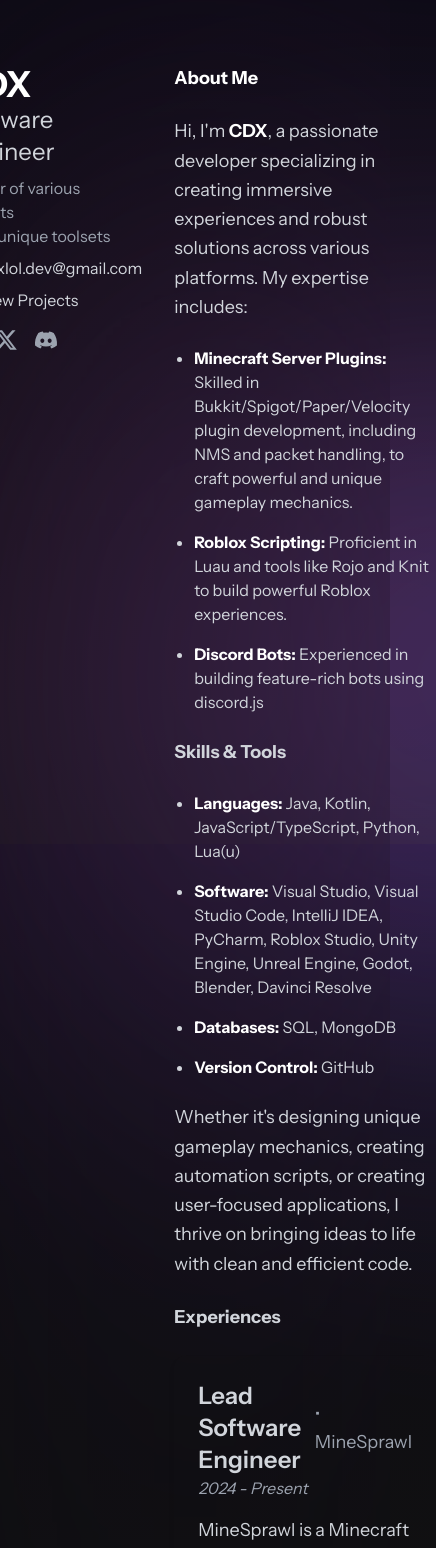
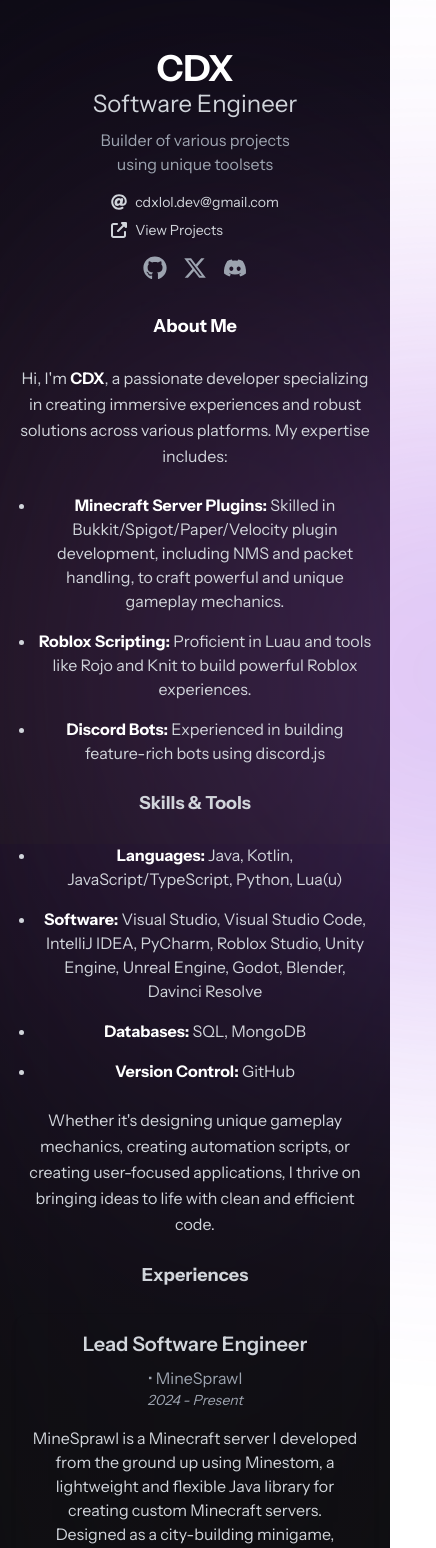
Before and after one commit to CDX-1/portfolio, a Next.js app: page / in a window 390 px wide. Shown: the top 1548 px of the page, 436 px wide, since content can reach past the window. Built offline with nearby package versions, Linux system fonts and the light colour scheme.

Commit message:
Attempts to improve mobile compatability

```diff
--- a/src/app/components/Experience.tsx
+++ b/src/app/components/Experience.tsx
@@ -6,7 +6,7 @@
   dateRange: string;
   description: string;
   link?: string;
-    discontinued?: boolean
+  discontinued?: boolean;
 };
 
 const Experience: React.FC<ExperienceProps> = ({
@@ -15,24 +15,27 @@
   dateRange,
   description,
   link,
-    discontinued
+  discontinued,
 }) => {
   return (
-        <div className="bg-transparent p-6 mb-4 rounded-xl shadow-md hover:bg-container transition-all duration-300">
-            <div className="flex items-center space-x-2">
-                <h3 className="text-2xl font-semibold">{title}</h3>
-                <span className="text-lg text-gray-400">• {company}</span>
+    <div className="bg-transparent p-4 sm:p-6 mb-4 rounded-xl shadow-md hover:bg-container transition-all duration-300">
+      <div className="flex flex-col sm:flex-row sm:items-center sm:space-x-2 space-y-2 sm:space-y-0">
+        <h3 className="text-xl sm:text-2xl font-semibold text-center sm:text-left">{title}</h3>
+        <span className="text-base sm:text-lg text-gray-400 text-center sm:text-left">
+          • {company}
+        </span>
       </div>
-            <p className="text-gray-400 italic">{dateRange}{discontinued && (
-                <span className="pl-3">(Discontinued)</span>
-            )}</p>
-            <p className="text-lg mt-4">{description}</p>
+      <p className="text-sm sm:text-base text-gray-400 italic text-center sm:text-left">
+        {dateRange}
+        {discontinued && <span className="pl-3">(Discontinued)</span>}
+      </p>
+      <p className="text-base sm:text-lg mt-4 text-center sm:text-left">{description}</p>
       {link && (
         <a
           href={link}
           target="_blank"
           rel="noopener noreferrer"
-                    className="text-blue-600 hover:text-blue-500 mt-2 inline-block"
+          className="text-blue-600 hover:text-blue-500 mt-2 inline-block text-center sm:text-left"
         >
           Learn More
         </a>
--- a/src/app/page.tsx
+++ b/src/app/page.tsx
@@ -4,58 +4,119 @@
 
 export default function Home() {
   return (
-    <main className="flex items-start justify-center min-h-screen text-gray-100 p-8 pt-16 z-[-1] backdrop-blur-[200px]">
+    <main className="flex flex-col sm:flex-row items-center sm:items-start justify-center min-h-screen text-gray-100 p-4 sm:p-8 pt-12 sm:pt-16 z-[-1] backdrop-blur-[200px]">
       {/* Left Column */}
-      <div className="w-full sm:w-1/4 md:w-1/6 flex flex-col justify-start items-start group hover">
-        <h1 className="text-4xl sm:text-8xl font-bold text-transparent text-white">CDX</h1>
-        <p className="text-2xl text-gray-300">Software Engineer</p>
-        <p className="text-l text-gray-400 pt-2">Builder of various projects</p>
-        <p className="text-l text-gray-400">using unique toolsets</p>
-        <div className="flex flex-col space-y-2 pt-2">
+      <div className="w-full sm:w-1/4 md:w-1/6 flex flex-col justify-start items-center sm:items-start group">
+        <h1 className="text-4xl sm:text-8xl font-bold text-transparent text-white text-center sm:text-left">
+          CDX
+        </h1>
+        <p className="text-2xl text-gray-300 text-center sm:text-left">
+          Software Engineer
+        </p>
+        <p className="text-base text-gray-400 pt-2 text-center sm:text-left">
+          Builder of various projects
+        </p>
+        <p className="text-base text-gray-400 text-center sm:text-left">
+          using unique toolsets
+        </p>
+        <div className="flex flex-col space-y-2 pt-4">
           <span className="inline-flex items-center text-gray-300 hover:text-white duration-300">
-            <a href="https://mail.google.com/mail/?view=cm&fs=1&to=cdxlol.dev@gmail.com&su=Development Proposal" target="_blank" className="flex items-center">
+            <a
+              href="https://mail.google.com/mail/?view=cm&fs=1&to=cdxlol.dev@gmail.com&su=Development Proposal"
+              target="_blank"
+              className="flex items-center"
+            >
               <FaAt />
-              <span className="ml-2">cdxlol.dev@gmail.com</span>
+              <span className="ml-2 text-sm">cdxlol.dev@gmail.com</span>
             </a>
           </span>
           <span className="inline-flex items-center text-gray-300 hover:text-white duration-300">
             <a href="/projects" className="flex items-center">
               <FaUpRightFromSquare />
-              <span className="ml-2">View Projects</span>
+              <span className="ml-2 text-sm">View Projects</span>
             </a>
           </span>
         </div>
-        <div className="mt-4 flex space-x-4 text-gray-400">
-          <a href="https://github.com/CDX-1" target="_blank" className="hover:text-white duration-300"><FaGithub className="h-6 w-6"></FaGithub></a>
-          <a href="https://x.com/cdxdev" target="_blank" className="hover:text-white duration-300"><FaXTwitter className="h-6 w-6"></FaXTwitter></a>
-          <a href="https://discord.gg/W8ssCC5QBC" target="_blank" className="hover:text-white duration-300"><FaDiscord className="h-6 w-6"></FaDiscord></a>
+        <div className="mt-4 flex space-x-4 text-gray-400 justify-center sm:justify-start">
+          <a
+            href="https://github.com/CDX-1"
+            target="_blank"
+            className="hover:text-white duration-300"
+          >
+            <FaGithub className="h-6 w-6" />
+          </a>
+          <a
+            href="https://x.com/cdxdev"
+            target="_blank"
+            className="hover:text-white duration-300"
+          >
+            <FaXTwitter className="h-6 w-6" />
+          </a>
+          <a
+            href="https://discord.gg/W8ssCC5QBC"
+            target="_blank"
+            className="hover:text-white duration-300"
+          >
+            <FaDiscord className="h-6 w-6" />
+          </a>
         </div>
-      </div >
+      </div>
 
       {/* Right Column */}
-      < div className="w-full sm:w-3/4 max-w-full sm:max-w-2xl space-y-6 pl-8 text-gray-300" >
-        <h1 className="text-lg leading-relaxed font-bold text-white">About Me</h1>
-        <p className="text-lg leading-relaxed break-words">
-          Hi, I&apos;m <b className="text-white">CDX</b>, a passionate developer specializing in creating immersive experiences and robust solutions across various platforms. My expertise includes:
+      <div className="w-full sm:w-3/4 max-w-full sm:max-w-2xl space-y-6 pl-0 sm:pl-8 text-gray-300 mt-8 sm:mt-0">
+        <h1 className="text-lg leading-relaxed font-bold text-white text-center sm:text-left">
+          About Me
+        </h1>
+        <p className="text-base leading-relaxed break-words text-center sm:text-left">
+          Hi, I&apos;m <b className="text-white">CDX</b>, a passionate developer
+          specializing in creating immersive experiences and robust solutions
+          across various platforms. My expertise includes:
         </p>
-        <ul className="list-disc pl-5 mt-4 space-y-4 sm:space-y-2">
-          <li><b className="text-white">Minecraft Server Plugins:</b> Skilled in Bukkit/Spigot/Paper/Velocity plugin development, including NMS and packet handling, to craft powerful and unique gameplay mechanics.</li>
-          <li><b className="text-white">Roblox Scripting:</b> Proficient in Luau and tools like Rojo and Knit to build powerful Roblox experiences.</li>
-          <li><b className="text-white">Discord Bots:</b> Experienced in building feature-rich bots using discord.js</li>
+        <ul className="list-disc pl-5 mt-4 space-y-4 sm:space-y-2 text-center sm:text-left">
+          <li>
+            <b className="text-white">Minecraft Server Plugins:</b> Skilled in
+            Bukkit/Spigot/Paper/Velocity plugin development, including NMS and
+            packet handling, to craft powerful and unique gameplay mechanics.
+          </li>
+          <li>
+            <b className="text-white">Roblox Scripting:</b> Proficient in Luau
+            and tools like Rojo and Knit to build powerful Roblox experiences.
+          </li>
+          <li>
+            <b className="text-white">Discord Bots:</b> Experienced in building
+            feature-rich bots using discord.js
+          </li>
         </ul>
-        <h1 className="text-lg leading-relaxed font-bold break-words">Skills & Tools</h1>
-        <ul className="list-disc pl-5 mt-4 space-y-4 sm:space-y-2">
-          <li><b className="text-white">Languages:</b> Java, Kotlin, JavaScript/TypeScript, Python, Lua(u)</li>
-          <li><b className="text-white">Software:</b> Visual Studio, Visual Studio Code, IntelliJ IDEA, PyCharm, Roblox Studio, Unity Engine, Unreal Engine, Godot, Blender, Davinci Resolve</li>
-          <li><b className="text-white">Databases:</b> SQL, MongoDB</li>
-          <li><b className="text-white">Version Control:</b> GitHub</li>
+        <h1 className="text-lg leading-relaxed font-bold break-words text-center sm:text-left">
+          Skills & Tools
+        </h1>
+        <ul className="list-disc pl-5 mt-4 space-y-4 sm:space-y-2 text-center sm:text-left">
+          <li>
+            <b className="text-white">Languages:</b> Java, Kotlin,
+            JavaScript/TypeScript, Python, Lua(u)
+          </li>
+          <li>
+            <b className="text-white">Software:</b> Visual Studio, Visual Studio
+            Code, IntelliJ IDEA, PyCharm, Roblox Studio, Unity Engine, Unreal
+            Engine, Godot, Blender, Davinci Resolve
+          </li>
+          <li>
+            <b className="text-white">Databases:</b> SQL, MongoDB
+          </li>
+          <li>
+            <b className="text-white">Version Control:</b> GitHub
+          </li>
         </ul>
-        <p className="text-lg leading-relaxed break-words">
-          Whether it&apos;s designing unique gameplay mechanics, creating automation scripts, or creating user-focused applications, I thrive on bringing ideas to life with clean and efficient code.
+        <p className="text-base leading-relaxed break-words text-center sm:text-left">
+          Whether it&apos;s designing unique gameplay mechanics, creating
+          automation scripts, or creating user-focused applications, I thrive
+          on bringing ideas to life with clean and efficient code.
         </p>
 
         {/* Past Work Experiences */}
-        <h1 className="text-lg leading-relaxed font-bold break-words">Experiences</h1>
+        <h1 className="text-lg leading-relaxed font-bold break-words text-center sm:text-left">
+          Experiences
+        </h1>
         <div>
           <Experience
             title="Lead Software Engineer"
@@ -94,7 +155,7 @@
             discontinued={true}
           />
         </div>
-      </div >
-    </main >
+      </div>
+    </main>
   );
 }
```
Lines whose indentation alone changed are shown as unchanged.
